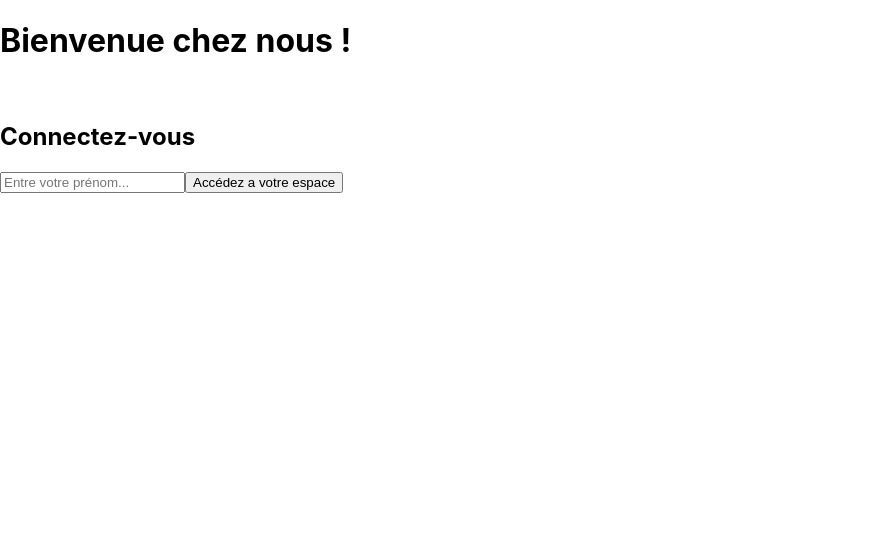
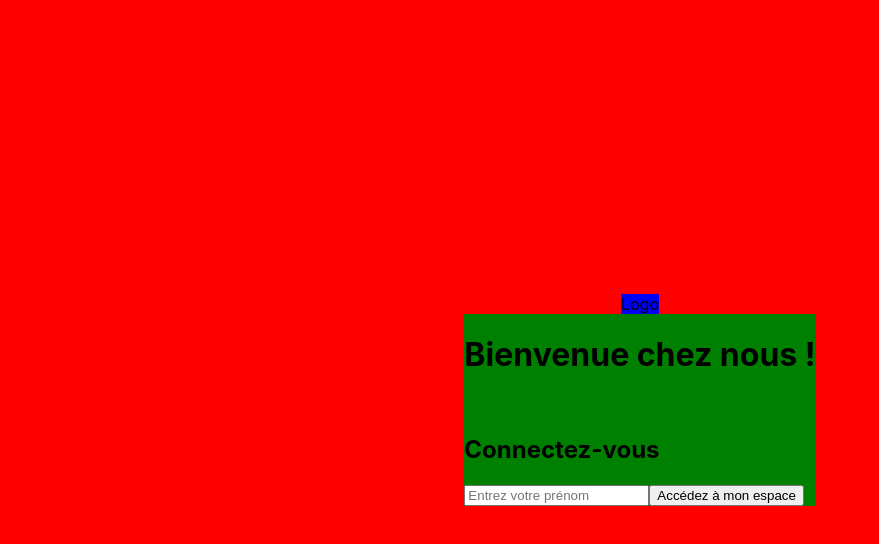
Before and after one commit to Bradejs/crazee-burger, a React (Create React App) app: page / in a window 1280 px wide. Shown: the top 544 px of the page, without its empty margins (0-879 px from the left). Built offline with nearby package versions, Linux system fonts and the light colour scheme.

Commit message:
💄  F03: LoginPage > add layout  📦 styled-components

```diff
--- a/package.json
+++ b/package.json
@@ -8,8 +8,10 @@
     "@testing-library/user-event": "^13.5.0",
     "react": "^18.2.0",
     "react-dom": "^18.2.0",
+    "react-icons": "^4.10.1",
     "react-router-dom": "^6.14.2",
     "react-scripts": "5.0.1",
+    "styled-components": "^6.0.7",
     "web-vitals": "^2.1.4"
   },
   "scripts": {
--- a/src/components/pages/login/LoginForm.js
+++ b/src/components/pages/login/LoginForm.js
@@ -1,5 +1,6 @@
 import { useState } from "react"
 import { Link, useNavigate } from "react-router-dom"
+import styled from 'styled-components'
 
 
 export default function LoginForm() {
@@ -20,12 +21,16 @@ setInputValue(event.target.value)
 
 // affichage (render)
   return (
-      <form action="submit" onSubmit={handleSubmit}>
+      <LoginFormStyled action="submit" onSubmit={handleSubmit}>
       <h1>Bienvenue chez nous !</h1>
       <br/>
       <h2>Connectez-vous</h2>
-        <input value={inputValue} onChange={handleChange} type="text" placeholder="Entre votre prénom..." required/>
-       <button>Accédez a votre espace</button>
-      </form>
+        <input value={inputValue} onChange={handleChange} type="text" placeholder="Entrez votre prénom" required/>
+       <button>Accédez à mon espace</button>
+      </LoginFormStyled>
   )
 }
+
+const LoginFormStyled = styled.div`
+ background: green
+`
--- a/src/components/pages/login/LoginPage.js
+++ b/src/components/pages/login/LoginPage.js
@@ -1,8 +1,22 @@
-import { useState } from "react"
 import LoginForm from "./LoginForm"
+import { styled } from "styled-components"
+import Logo from "../../reusable-ui/Logo"
 
 export default function LoginPage() {
   // affichage (render)
-  return <LoginForm/>
+  return  (
+          <LoginPageStyled>
+            <Logo/>
+            <LoginForm />
+          </LoginPageStyled>
+    )
+}
 
-}
+const LoginPageStyled = styled.div`
+background: red;
+height: 100vh;
+display: flex;
+flex-direction: column;
+justify-content: center;
+align-items: center;
+`
--- /dev/null
+++ b/src/components/reusable-ui/Logo.js
@@ -0,0 +1,12 @@
+import styled from "styled-components"
+export default function Logo() {
+  return (
+    <LogoStyled>Logo</LogoStyled>
+  )
+}
+
+const LogoStyled = styled.div`
+      background: blue;
+      display: flex;
+      flex-direction: column;
+`
```
Also changed, not shown: 1 other file (tests, documents, lock files or other folders).
